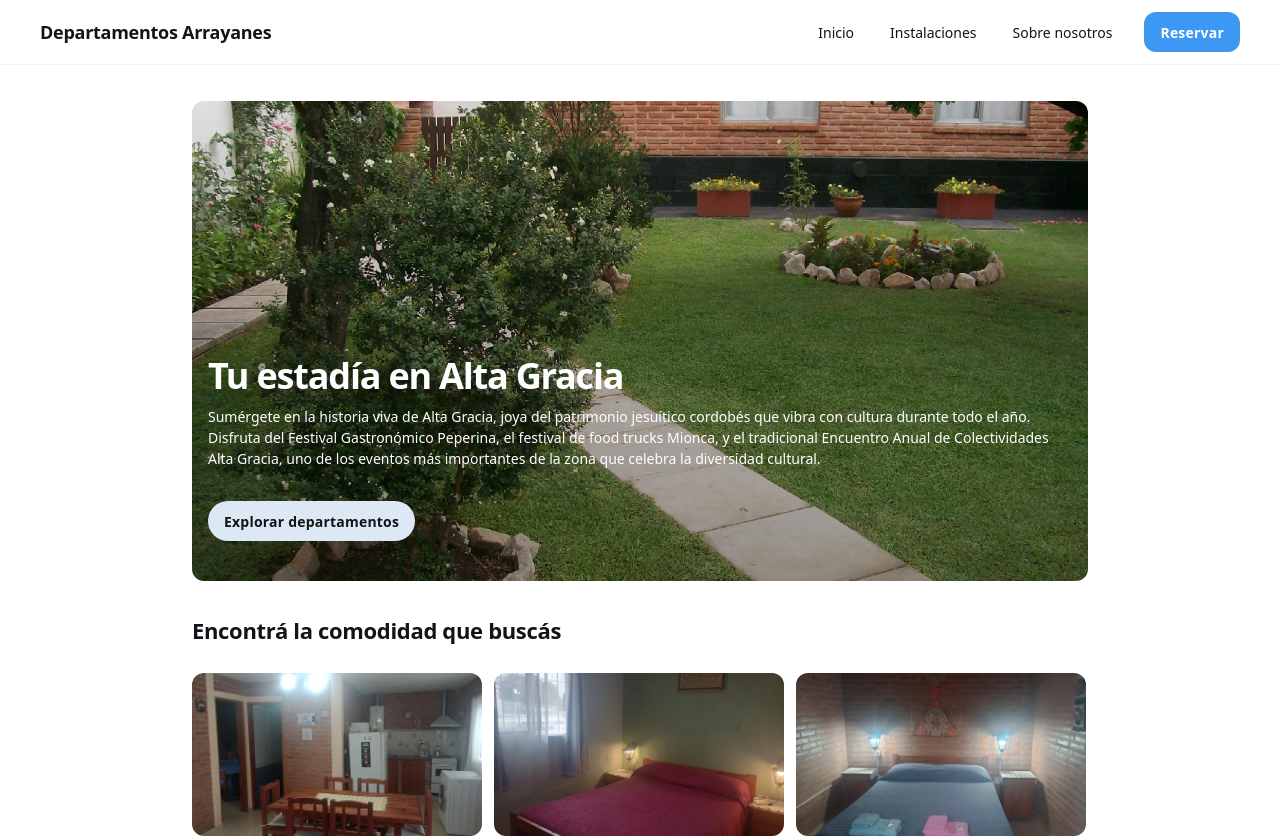
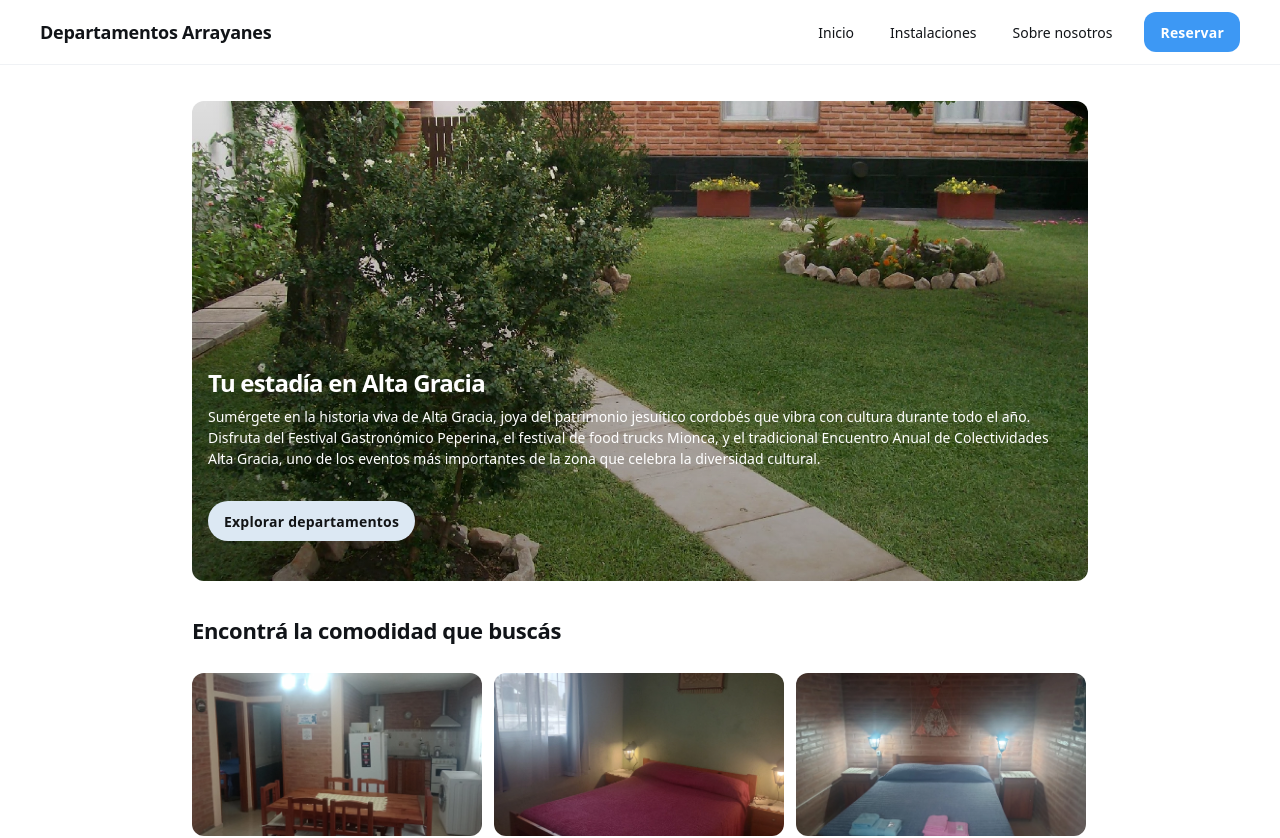
Before and after one commit to nspinettojung/ArrayanesWeb-v3, an Angular app: page / in a window 1280 px wide. Shown: the top 838 px of the page. Built offline with nearby package versions, Linux system fonts and the light colour scheme.

Commit message:
fix title

```diff
--- a/src/app/view/home/home.html
+++ b/src/app/view/home/home.html
@@ -22,7 +22,7 @@
             >
               <div class="flex flex-col gap-2 text-left">
                 <h1
-                  class="text-white text-4xl font-black leading-tight tracking-[-0.033em] @[480px]:text-5xl @[480px]:font-black @[480px]:leading-tight @[480px]:tracking-[-0.033em] select-none"
+                  class="text-white text-2xl font-black leading-tight tracking-[-0.033em] @[480px]:text-5xl @[480px]:font-black @[480px]:leading-tight @[480px]:tracking-[-0.033em] select-none"
                 >
                   Tu estadía en Alta Gracia
                 </h1>
```
